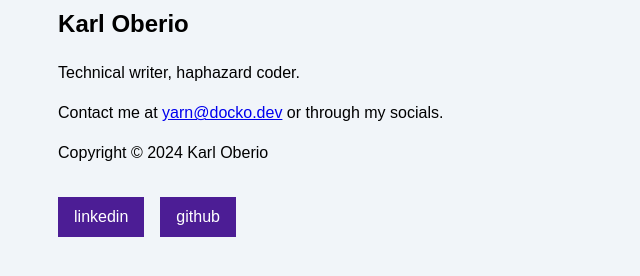
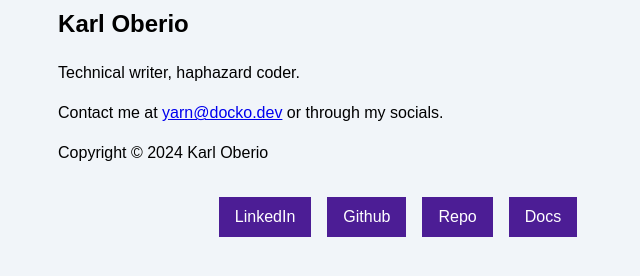
Before and after one commit to doc-ko/doc-ko.github.io, an Astro site: page / in a window 1280 px wide. Shown: the part 224-500 px from the top of the page, without its empty margins (242-882 px from the left). Built offline with nearby package versions, Linux system fonts and the light colour scheme; Astro itself is replaced by a stand-in of ours.

Commit message:
Updated footer

```diff
--- a/src/components/Footer.astro
+++ b/src/components/Footer.astro
@@ -1,20 +1,23 @@
 ---
-import Social from './Social.astro'
+import LinkButton from './LinkButton.astro'
 ---
 
 <style>
-    footer .socials {
+    .links-container {
         display: flex;
         gap: 1rem;
         margin-top: 2rem;
+        justify-content: center;
     }
 
 </style>
 
 <footer>
     <p class="copyright">Copyright &copy; 2024 Karl Oberio</p>
-    <div class='socials'>
-        <Social platform="linkedin" username=in/docko />
-        <Social platform="github" username="doc-ko" />
+    <div class="links-container">
+        <LinkButton link="https://linkedin.com/in/docko" text="LinkedIn" />
+        <LinkButton link="https://github.com/doc-ko" text="Github" />
+        <LinkButton link="https://github.com/doc-ko/doc-ko.github.io" text="Repo" />
+        <LinkButton link="https://docs.docko.dev" text="Docs" />
     </div>
 </footer>
--- a/src/components/Social.astro
+++ b/src/components/LinkButton.astro
@@ -1,8 +1,8 @@
 ---
-const { platform, username } = Astro.props;
+const { link, text } = Astro.props;
 ---
 
-<a href={`https://www.${platform}.com/${username}`}>{platform}</a>
+<a href={`${link}`}>{text}</a>
 
 <style>
     a {
--- a/src/layouts/BaseLayout.astro
+++ b/src/layouts/BaseLayout.astro
@@ -16,8 +16,10 @@ const { pageTitle } = Astro.props;
 
     <body>
         <Header />
+
         <h1>{pageTitle}</h1>
         <slot />
+
         <Footer />
 
         <script>
```
